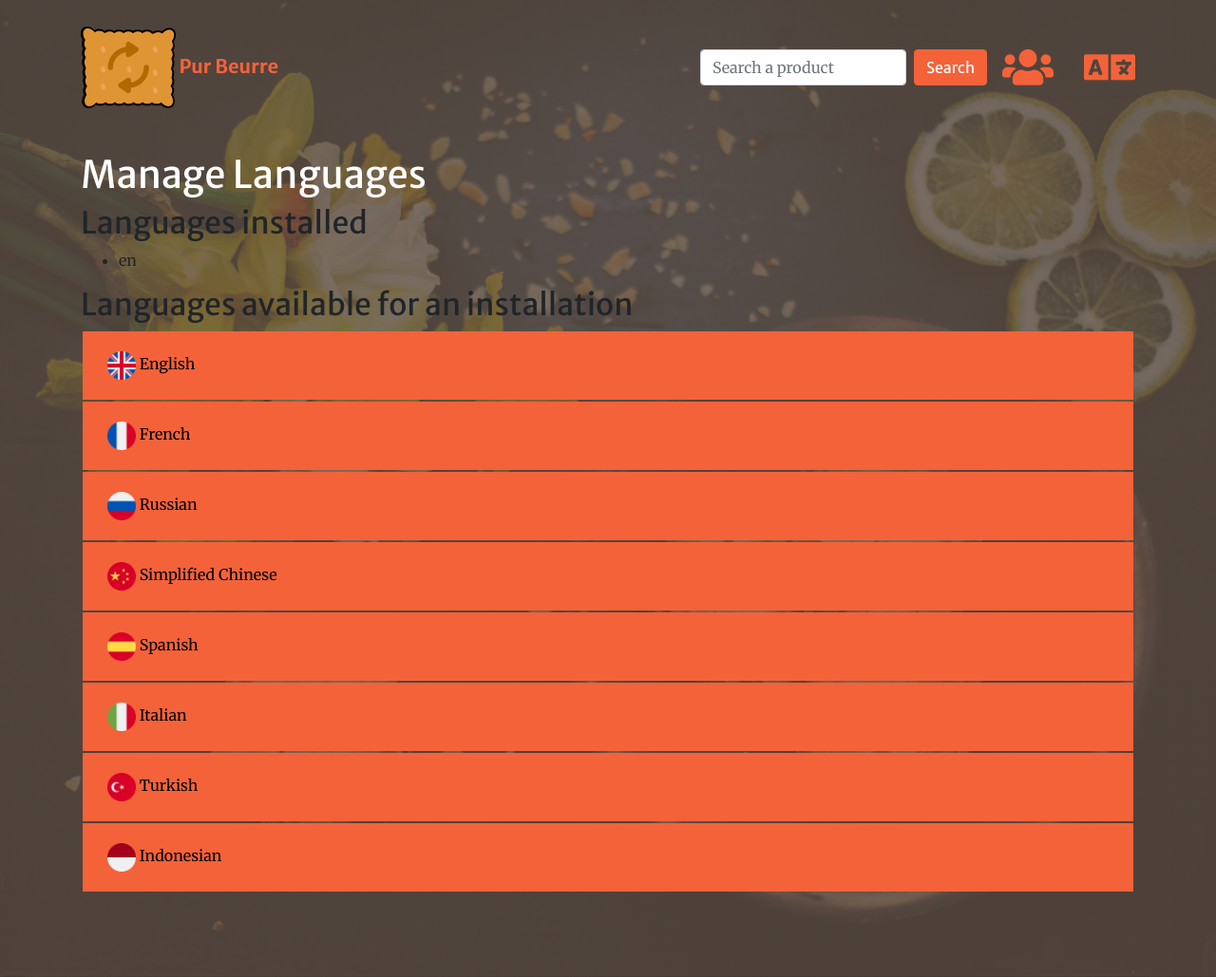
After one commit to subteno-it-mga/Projet-8---Pur-Beurre, a Django app: page /en/search_food/languages/ in a window 1280 px wide. The commit adds this page. Shown: the whole page at 95% size. Run offline with Django 3.2, Linux system fonts and the light colour scheme; tables that the repository leaves empty hold one stand-in row (values such as "Sample post"); some libraries are stand-ins or nearby versions.

Commit message:
[IMP] Add a management page for languages

```diff
--- a/PurBeurre/settings/__init__.py
+++ b/PurBeurre/settings/__init__.py
@@ -167,4 +167,4 @@ LANGUAGES = (
     ('id', _('Indonesian')),
 )
 
-SUPPORTED_LANGUAGES = ['en', 'zh', 'ar', 'ru', 'fr', 'es', 'pt', 'it', 'tr', 'th', 'vi', 'id']
+SUPPORTED_LANGUAGES = ['en', 'zh', 'ru', 'fr', 'es', 'it', 'tr', 'vi', 'id']
--- a/search_food/models.py
+++ b/search_food/models.py
@@ -79,7 +79,7 @@ class Favorite(models.Model):
 
 class PBLanguage(models.Model):
     '''
-    This model is used to determinate languages
+    This model is used to determinate languages installed on website
     '''
     language_code = models.CharField(max_length=200)
     language_name = models.CharField(max_length=200)
--- a/search_food/templates/standard/base.html
+++ b/search_food/templates/standard/base.html
@@ -78,6 +78,9 @@
                 <li class="nav-item">
                     <a title="{% trans "Purge database" %}" class="nav-link" href="{% url 'delete_entries' %}"><i class="fas fa-air-freshener fa-3x"></i></a>
                 </li>
+                 <li class="nav-item">
+                    <a title="{% trans "Manage languages" %}" class="nav-link" href="{% url 'manage_languages' %}"><i class="fas fa-globe fa-3x"></i></a>
+                </li>
               {% endif %}
           {% else %}
             <li class="nav-item">
--- /dev/null
+++ b/search_food/templates/standard/manage_languages.html
@@ -0,0 +1,46 @@
+{% extends 'standard/base.html' %}
+{% load i18n %}
+{% block content %}
+
+  <!-- Subsitute Page -->
+
+<div class="container-fluid favorite">
+        <div class="container">
+          <h1 style="color:white;">{% trans "Manage Languages" %}</h1>
+            <div class="row">
+                <div class="col-12">
+                  <h2>{% trans "Languages installed" %}</h2>
+                    {% if not installed %}
+                      <h3> {% trans "There is no language install yet." %}
+                    {% else %}
+                      <ul>
+                        {% for lang in installed %}
+                          <li>{{ lang.language_name }}</li>
+                        {% endfor %}
+                      </ul>
+                    {% endif %}
+                </div>
+                <div class="col-12">
+                  <h2>{% trans "Languages available for an installation" %}</h2>
+                    {% get_current_language as LANGUAGE_CODE %}
+                    {% get_available_languages as LANGUAGES %}
+                    {% get_language_info_list for LANGUAGES as languages %}
+                    {% for language in languages %}
+                      <div class="language-sidebar">
+                            <button type="submit"
+                                    name="language"
+                                    value="{{ language.code }}"
+                                    class="{% if language.code == LANGUAGE_CODE %}selected{% endif %}"
+                                    style="background:transparent; border:none;">
+                                    <img style="max-height:30px;" src="/static/standard/icon/country/{{ language.code }}.png"/>
+                                    <span>{{ language.name }}</span>
+                            </button>
+                      </div>
+                    {% endfor %}
+                </div>
+            </div>
+        </div>
+    </div>
+</div>
+
+{% endblock %}
--- a/search_food/urls.py
+++ b/search_food/urls.py
@@ -45,4 +45,5 @@ urlpatterns = [
         ),
     path("password_reset", views.password_reset_request, name="password_reset"),
     path('i18n/', include('django.conf.urls.i18n')),
+    path('languages/', views.manage_languages, name="manage_languages"),
 ]
--- a/search_food/views.py
+++ b/search_food/views.py
@@ -12,7 +12,7 @@ from django.contrib.auth import logout
 from django.conf import settings
 from django.views.decorators.csrf import csrf_exempt
 from unidecode import unidecode
-from .models import Product, SubstituteProduct, Favorite
+from .models import Product, SubstituteProduct, Favorite, PBLanguage
 from django.core.serializers import serialize
 from django.core.serializers.json import DjangoJSONEncoder
 from django_email_verification import sendConfirm
@@ -525,3 +525,15 @@ def cron_database_fill(request):
     data = serialize('json', new_entry, cls=LazyEncoder)
 
     return JsonResponse(data, safe=False)
+
+##########################################
+#             LANGUAGES                  #
+##########################################
+
+def manage_languages(request):
+    '''
+    Display the installed languages and languages to install.
+    '''
+    language_model = PBLanguage.objects.all()
+
+    return render(request, 'standard/manage_languages.html', {'installed':language_model})
```
